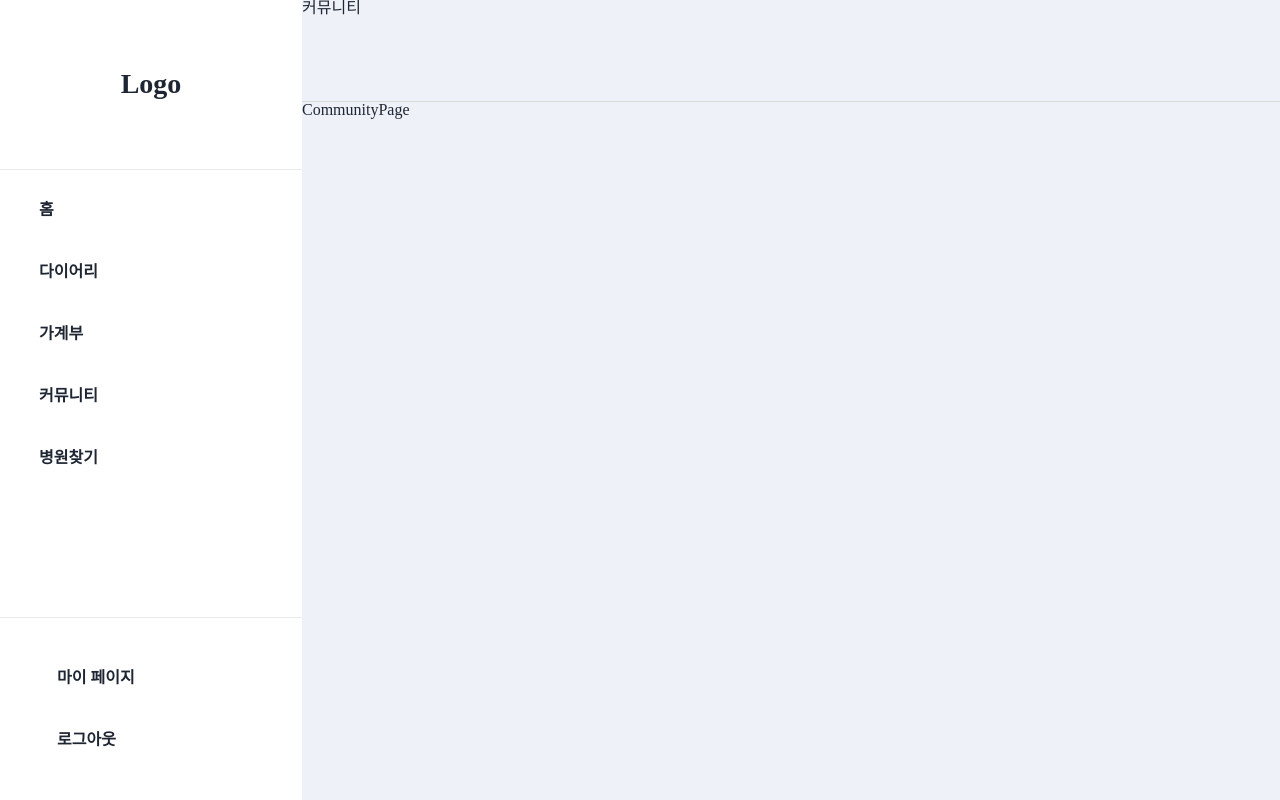
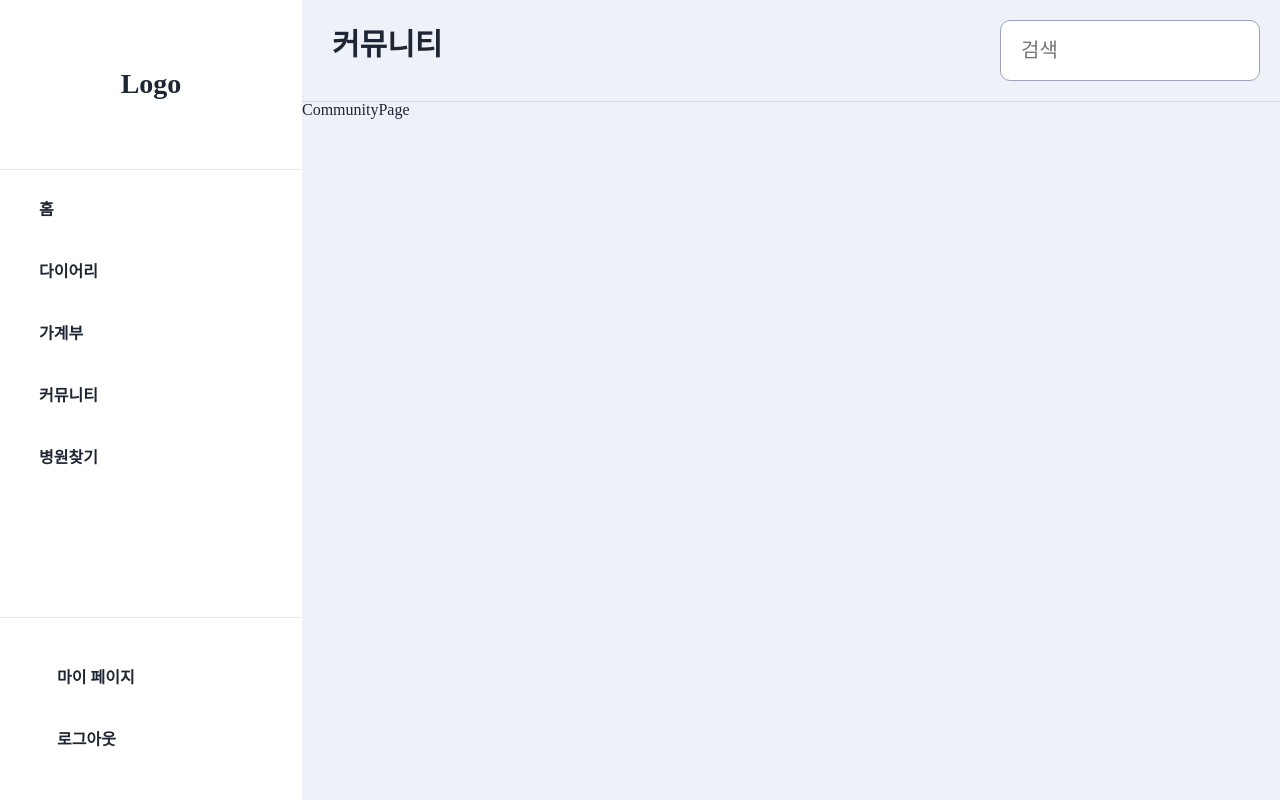
Before and after one commit to With-Pet-Project/With-Pet-FE, a React (Create React App) app: page /community in a window 1280 px wide. Built offline with nearby package versions, Linux system fonts and the light colour scheme.

Commit message:
:gift: Feat: Community 검색창 추가
search폴더 common에서 Community하위로 이동.

```diff
--- /dev/null
+++ b/src/components/Community/CommunityHeaderContainer/CommunityHeaderContainer.js
@@ -0,0 +1,30 @@
+import './CommunityHeaderContainer.scss';
+import styled from 'styled-components';
+
+import { useState } from 'react';
+
+import HeaderContainer from 'components/common/Header/HeaderContainer';
+import SearchContainer from 'components/Community/Search/SearchContainer';
+
+const TitleDiv = styled.div`
+  display: ${({ focus }) => (focus ? 'none' : 'block')};
+`;
+
+function CommunityHeaderContainer() {
+  const [focus, setFocus] = useState(false);
+
+  const isFocus = () => setFocus(!focus);
+
+  return (
+    <HeaderContainer>
+      <div className="community-header-container">
+        <TitleDiv className="community-Header-title" focus={focus}>
+          커뮤니티
+        </TitleDiv>
+        <SearchContainer focus={focus} isFocus={isFocus} />
+      </div>
+    </HeaderContainer>
+  );
+}
+
+export default CommunityHeaderContainer;
--- /dev/null
+++ b/src/components/Community/CommunityHeaderContainer/CommunityHeaderContainer.scss
@@ -0,0 +1,18 @@
+@import '/src/lib/styles/mediaQuery.scss';
+
+.community-header-container {
+    box-sizing: border-box;
+    display: flex;
+    justify-content: space-between;
+    width: 100%;
+    height: 100%;
+    padding: 20px;
+}
+
+.community-Header-title {
+    box-sizing: border-box;
+    min-width: 140px;
+    font-size: 30px;
+    font-weight: 600;
+    padding: 10px;
+}
--- /dev/null
+++ b/src/components/Community/Search/SearchContainer.js
@@ -0,0 +1,35 @@
+import './SearchContainer.scss';
+import styled from 'styled-components';
+
+const SearchInput = styled.input`
+  height: 100%;
+  width: ${({ focus }) => (focus ? '100%' : '20%')};
+  min-width: 260px;
+  border-radius: 10px;
+  box-sizing: border-box;
+  margin-left: auto;
+  border: 1px solid #9ea3bc;
+  font-size: 20px;
+  padding: 10px 20px;
+
+  &:focus {
+    outline: none;
+  }
+`;
+
+function SearchContainer({ isFocus, focus }) {
+  return (
+    <div className="search-input-container">
+      <SearchInput
+        onFocus={isFocus}
+        onBlur={isFocus}
+        focus={focus}
+        placeholder={focus ? '검색어를 입력하세요' : '검색'}
+      />
+      {/** label tag will be added */}
+    </div>
+  );
+}
+
+export default SearchContainer;
+// 검색창
--- /dev/null
+++ b/src/components/Community/Search/SearchContainer.scss
@@ -0,0 +1,6 @@
+@import '/src/lib/styles/mediaQuery.scss';
+
+.search-input-container {
+    display: flex;
+    width: 100%;
+}
--- a/src/components/common/Search/SearchContainer.js
+++ /dev/null
@@ -1,6 +0,0 @@
-function SearchContainer() {
-  return <div>SearchContainer</div>;
-}
-
-export default SearchContainer;
-// 검색창
--- a/src/pages/CommunityPage/index.js
+++ b/src/pages/CommunityPage/index.js
@@ -1,10 +1,10 @@
-import HeaderContainer from '../../components/common/Header/HeaderContainer';
+import CommunityHeaderContainer from 'components/Community/CommunityHeaderContainer/CommunityHeaderContainer';
 
 function CommunityPage() {
   return (
     <main>
+      <CommunityHeaderContainer />
       <article>
-        <HeaderContainer>커뮤니티</HeaderContainer>
         <section>CommunityPage</section>
       </article>
     </main>
```
